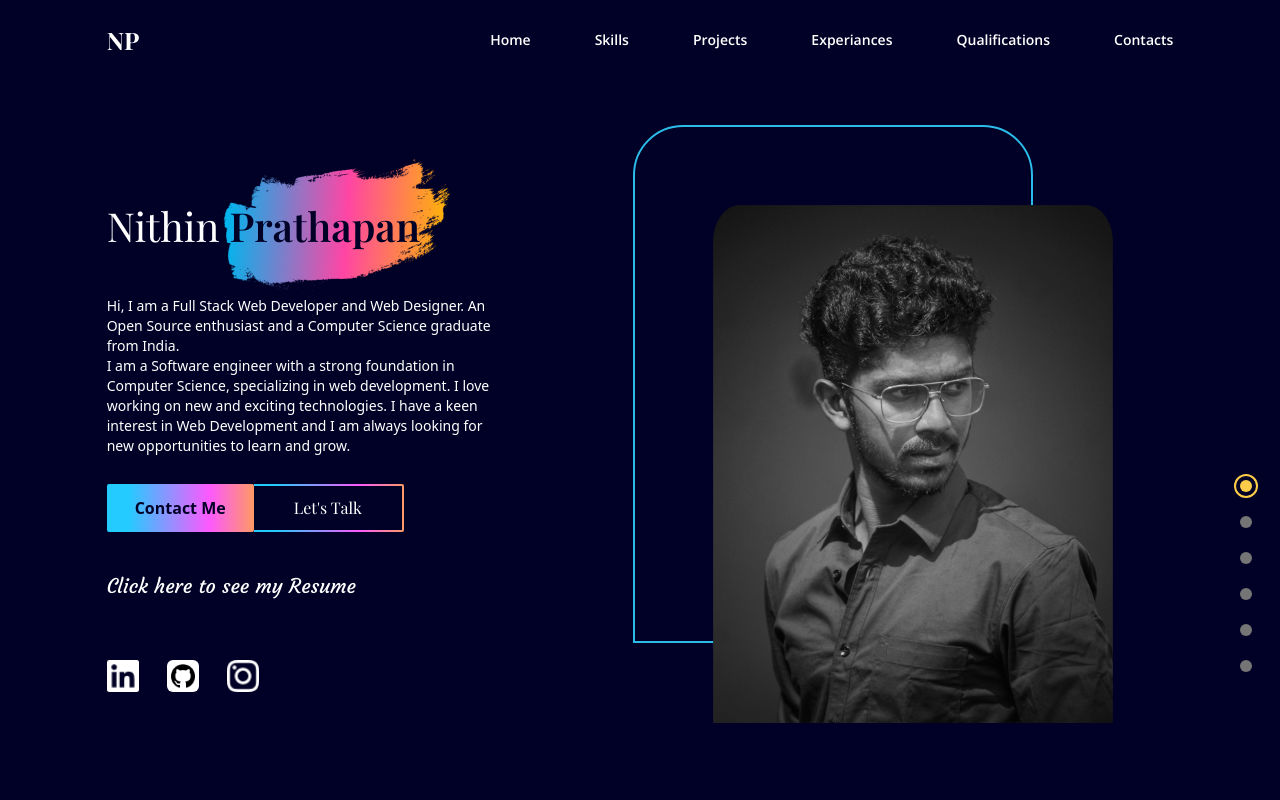
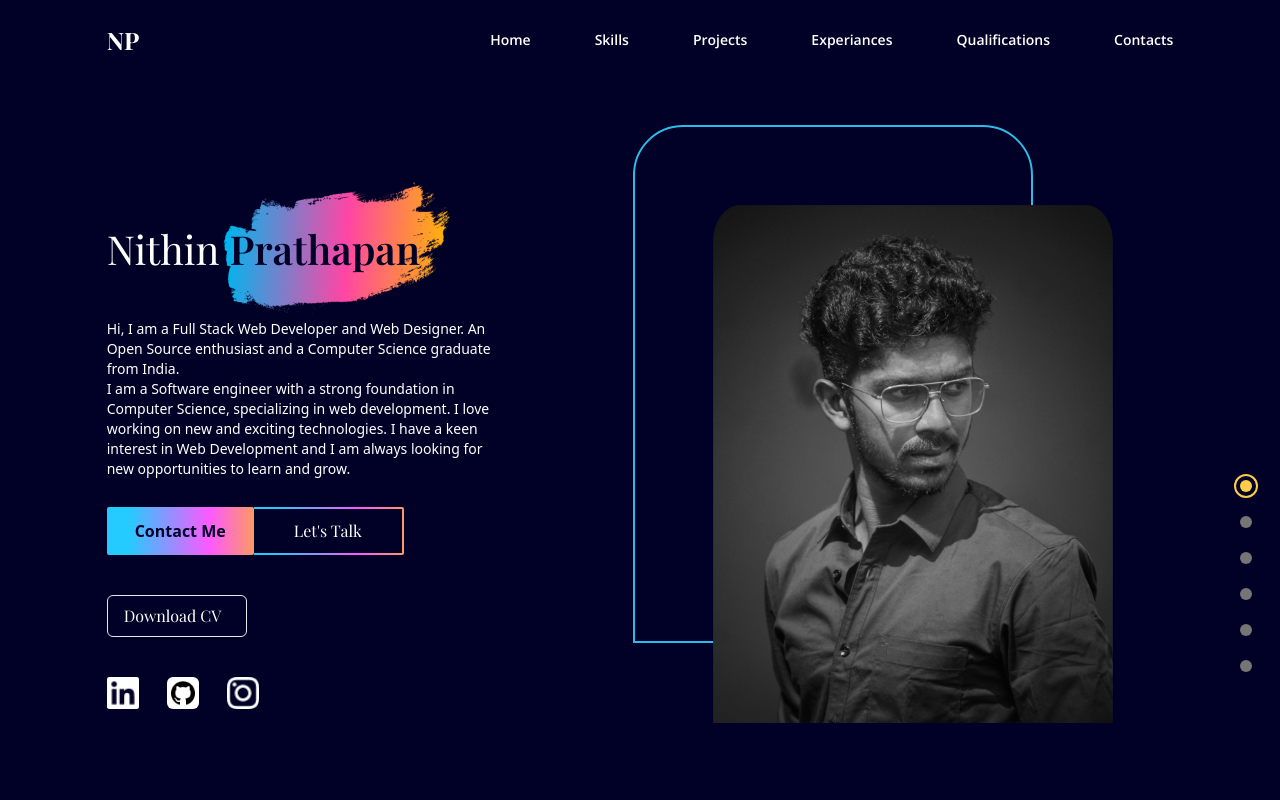
Before and after one commit to NithinPrathapan/Nithin-Prathapan-Personal-Portfolio, a React (Vite) app: page / in a window 1280 px wide. Shown: the top 800 px of the page. Built offline with nearby package versions, Linux system fonts and the light colour scheme; a web font is replaced by a local one.

Commit message:
fix style

```diff
--- a/src/components/Landing.jsx
+++ b/src/components/Landing.jsx
@@ -103,13 +103,24 @@ const Landing = ({ setSelectedpage }) => {
             </div>
           </AnchorLink>
         </motion.div>
-        <AnchorLink className="bg-gradient-rainblue">
-          <h1 className="font-Courgette  text-xl cursor-pointer md:text-start text-center mt-10 ">
-            Click here to see my Resume
-          </h1>
-        </AnchorLink>
         <motion.div
-          className="flex mt-5 justify-center md:justify-start"
+          initial="hidden"
+          whileInView="visible"
+          viewport={{ once: true, amount: 0.5 }}
+          transition={{ delay: 0.4, duration: 0.5 }}
+          variants={{
+            hidden: { opacity: 0, x: -50 },
+            visible: { opacity: 1, x: 0 },
+          }}
+        >
+          <AnchorLink href="#contacts" className="">
+            <div className="bg-deep_blue w-[140px] py-2 rounded-md px-4 border hover:text-red transition duration-500 hover:border-red  font-playfair my-10">
+              Download CV
+            </div>
+          </AnchorLink>
+        </motion.div>
+        <motion.div
+          className="flex  justify-center md:justify-start"
           initial="hidden"
           whileInView="visible"
           viewport={{ once: true, amount: 0.5 }}
--- a/src/components/Projects.jsx
+++ b/src/components/Projects.jsx
@@ -144,7 +144,7 @@ const Projects = () => {
               description={
                 "The Recipe Finder application is a dynamic web application built using React.js and Tailwind CSS, designed to help users discover, search, and explore recipes from around the world. Leveraging the MealDB API, this application provides interactive and responsive features, including recipe searches, detailed recipe views, and related YouTube video content."
               }
-              skills={["React.js", "Tailwind CSS"]}
+            skills={["React.js", "Tailwind CSS"]}
               img={recipie}
               animation={{
                 hidden: { opacity: 0, y: 25 }, // Slide in from the left
--- a/src/components/SocialMediaIcons.jsx
+++ b/src/components/SocialMediaIcons.jsx
@@ -5,7 +5,7 @@ import github from "../assets/github.png";
 
 const SocialMediaIcons = () => {
   return (
-    <div className="justify-center flex my-10 md:justify-start gap-7 ">
+    <div className="justify-center flex md:justify-start gap-7 ">
       <a
         href="www.linkedin.com/in/nithin-prathapan-67a827240
 
```
